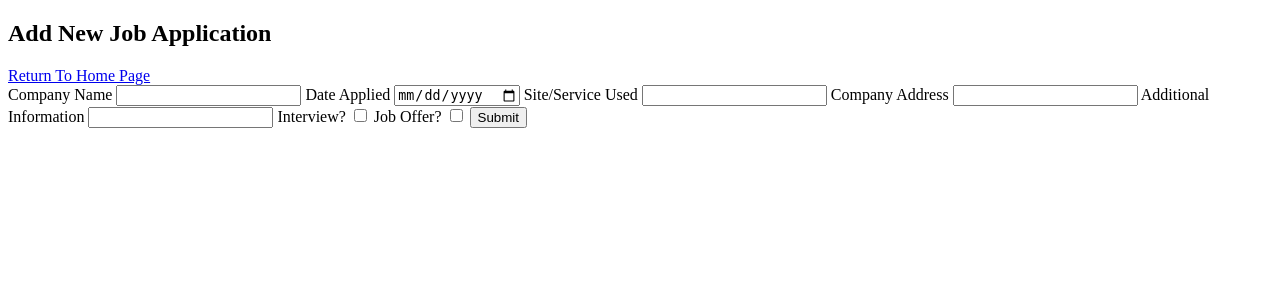
After one commit to benjaminwilde01/application-logger, a Node server app: page /applications/new in a window 1280 px wide. The commit adds this page. Shown: the top 300 px of the page. Run offline with Node 20, Linux system fonts and the light colour scheme; some libraries are stand-ins or nearby versions.

Commit message:
create new application form completed

```diff
--- a/controllers/job-applications.js
+++ b/controllers/job-applications.js
@@ -2,10 +2,20 @@ const express = require('express');
 const router = express.Router();
 const mongoose = require('mongoose');
 
-//ROUTES
-//Index
+// IMPORT MODEL
+const Application = require('../models/application.js')
+
+// ROUTES
+// Index
 router.get('/', (req, res) => {
     res.render('index.ejs')
-})
+});
+
+// NEW
+router.get('/new', (req, res) => {
+    res.render('new.ejs')
+});
+
+
 
 module.exports = router;
--- a/models/application.js
+++ b/models/application.js
@@ -4,8 +4,8 @@ const applicationSchema = new mongoose.Schema({
     name: { type: String, required: true },
     date: { type: Date, required: true },
     service: { type: String, required: true },
-    location: type: String,
-    note: type: String,
+    location: String,
+    note: String,
     interview: Boolean,
     offer: Boolean
 }, { timestamps: true });
--- a/views/index.ejs
+++ b/views/index.ejs
@@ -9,7 +9,7 @@
 <body>
     <nav>
         <h2>List of Sent Applications</h2>
-        <a href="/applications/new">Add New Application</a>
+        <a href="/applications/new">Add New Job Application</a>
     </nav>
 
 </body>
--- /dev/null
+++ b/views/new.ejs
@@ -0,0 +1,42 @@
+<!DOCTYPE html>
+<html lang="en">
+<head>
+    <meta charset="UTF-8">
+    <meta http-equiv="X-UA-Compatible" content="IE=edge">
+    <meta name="viewport" content="width=device-width, initial-scale=1.0">
+    <title>Applications Sent</title>
+</head>
+<body>
+    <nav>
+        <h2>Add New Job Application</h2>
+        <a href="/applications/">Return To Home Page</a>
+    </nav>
+
+    <form action="/applications" method="POST">
+        <label for="name">Company Name</label>
+        <input type="text" name="name" id="name"/>
+
+        <label for="date">Date Applied</label>
+        <input type="date" name="date" id="date"/>
+
+        <label for="service">Site/Service Used</label>
+        <input type="text" name="service" id="service"/>
+
+        <label for="location">Company Address</label>
+        <input type="text" name="location" id="location"/>
+
+        <label for="note">Additional Information</label>
+        <input type="text" name="note" id="note"/>
+
+        <label for="interview">Interview?</label>
+        <input type="checkbox" name="interview" id="interview"/>
+
+        <label for="offer">Job Offer?</label>
+        <input type="checkbox" name="offer" id="offer"/>
+
+        <input type="submit" value="Submit">
+    </form>
+
+
+</body>
+</html>
```
